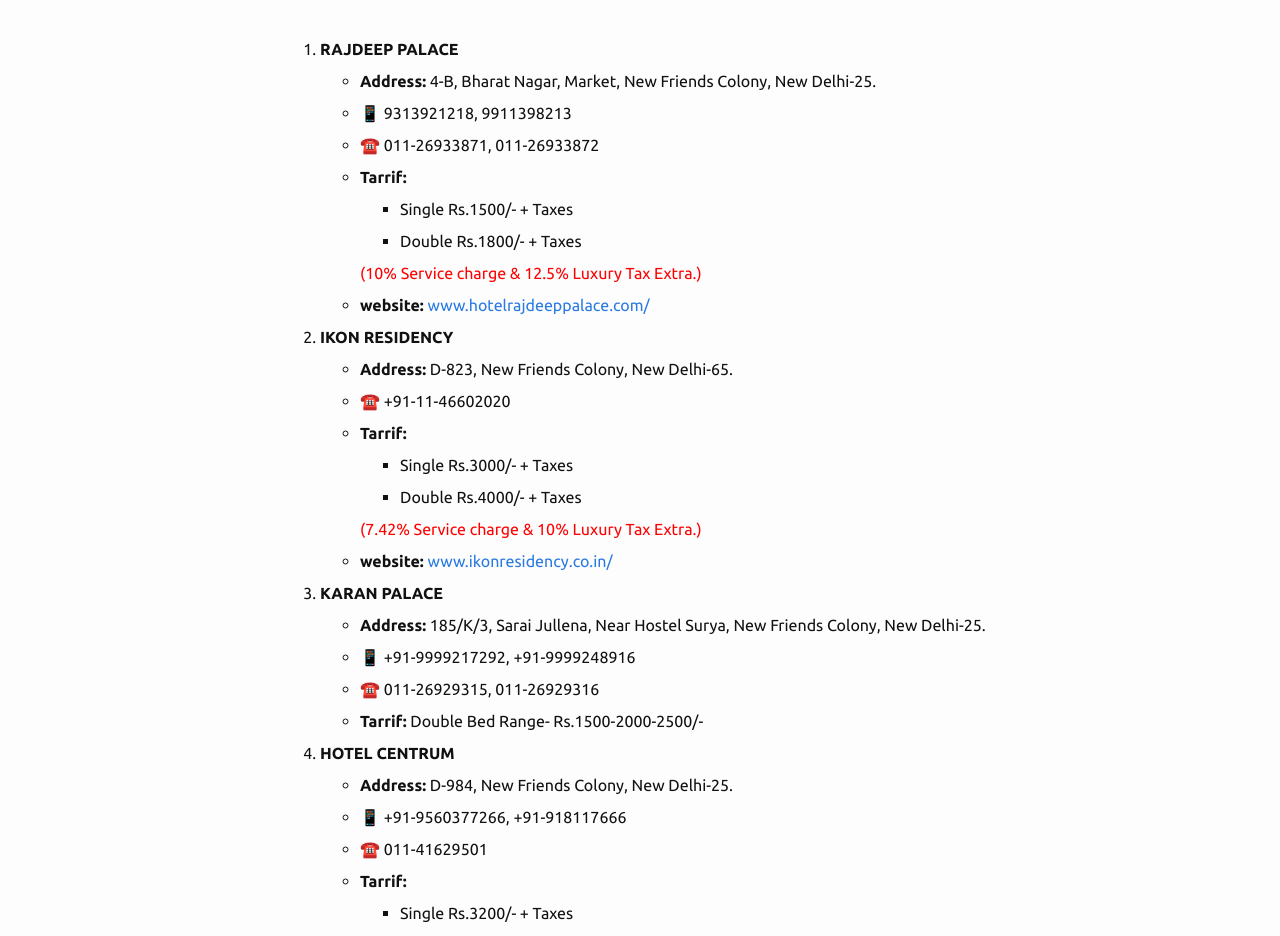
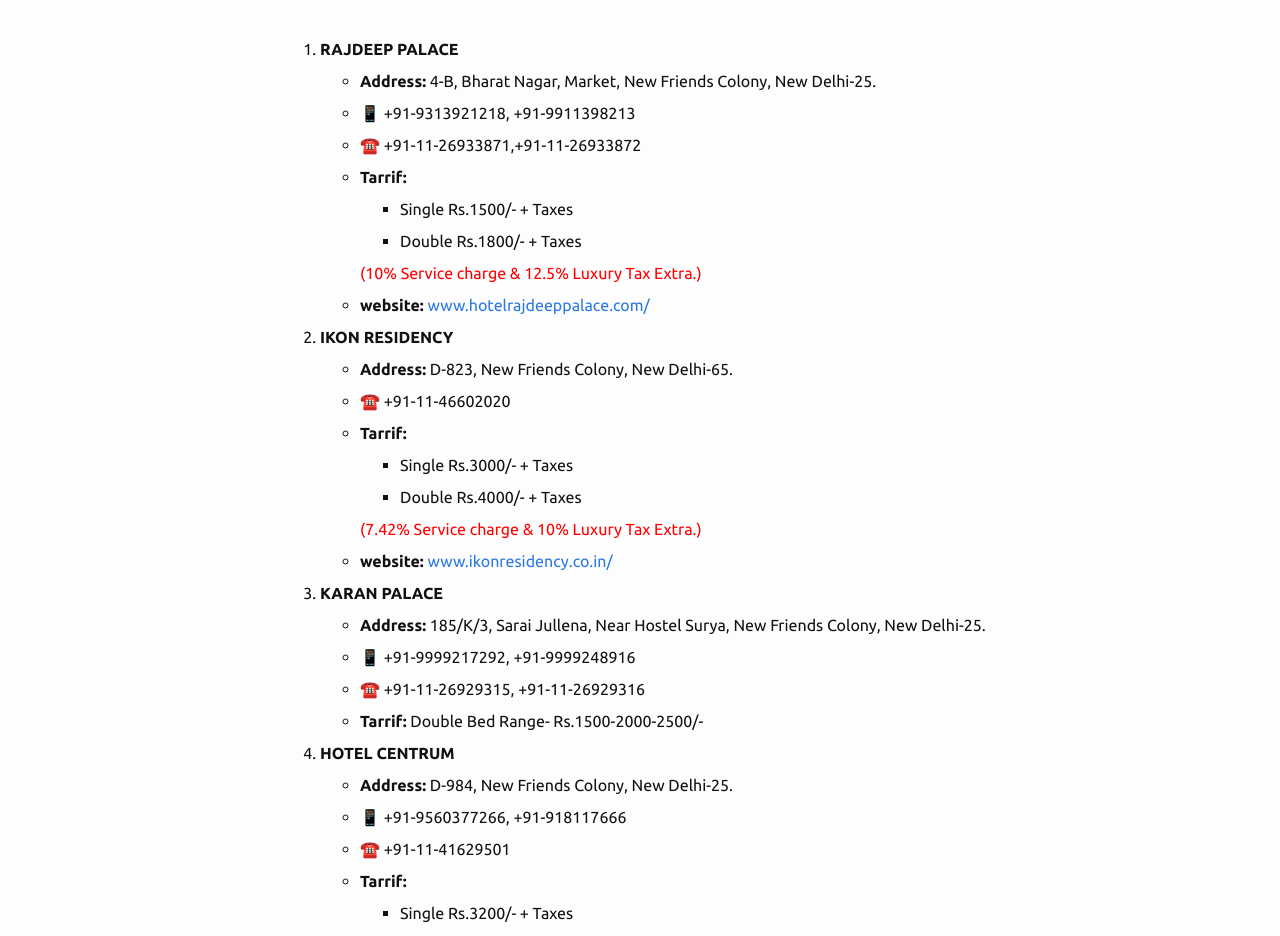
Before and after one commit to jdevlabs/JCatalog, a Jekyll site: the page built from pages/Guest Houses/index.md, in a window 1280 px wide. Shown: the part 141-1077 px from the top of the page. Built offline with Jekyll 4.4.1, drawn with Linux system fonts in a browser that asks for light colours; emoji names are drawn with the system emoji font.

Commit message:
changes merged and updated

```diff
--- a/pages/Guest Houses/index.md
+++ b/pages/Guest Houses/index.md
@@ -7,9 +7,9 @@ permalink: /guesthouses/
 
 	* **Address:** 4-B, Bharat Nagar, Market, New Friends Colony, New Delhi-25.
 
-	*  :iphone: 9313921218, 9911398213
+	*  :iphone: +91-9313921218, +91-9911398213
 
-	* :phone:  011-26933871, 011-26933872
+	* :phone: +91-11-26933871,+91-11-26933872
 
 	* **Tarrif:**
 
@@ -43,7 +43,7 @@ permalink: /guesthouses/
 
 	* :iphone: +91-9999217292, +91-9999248916
 
-	* :phone:  011-26929315, 011-26929316
+	* :phone:  +91-11-26929315, +91-11-26929316
 
 	* **Tarrif:** Double Bed Range- Rs.1500-2000-2500/-
 
@@ -53,7 +53,7 @@ permalink: /guesthouses/
 
 	* :iphone: +91-9560377266, +91-918117666
 
-	* :phone:  011-41629501
+	* :phone: +91-11-41629501
 
 	* **Tarrif:**
 
```
Also changed, not shown: _posts/2015-01-12-Kausar-Raza-PG.md (+1 -0 lines), _posts/2015-01-12-Panchvati-House.md (+2 -2 lines), _posts/2015-01-12-Sultanat-Girls-Hostel.md (+3 -3 lines), _posts/2015-01-12-Waseela-Girls-PG.md (+6 -3 lines), _posts/2015-01-12-Yaseen-Manzil.md (+1 -1 lines).
